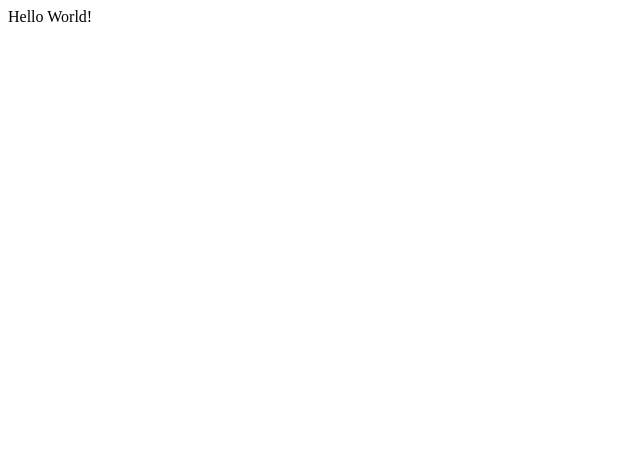
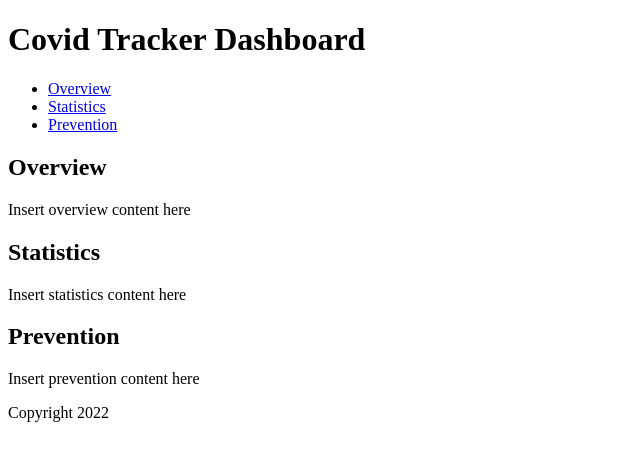
Before and after one commit to KME-31/Energy-Dashboard, a plain HTML site: page index.html in a window 1280 px wide. Shown: the whole page, without its empty margins (0-640 px from the left). Drawn offline with Linux system fonts and the light colour scheme.

Commit message:
index.html from openIA

```diff
--- a/index.html
+++ b/index.html
@@ -1,9 +1,35 @@
 <!DOCTYPE html>
 <html>
-    <head>
-        <title>Basic Web Page</title>
-    </head>
-    <body>
-Hello World!
-    </body>
+<head>
+  <title>Covid Tracker Dashboard</title>
+</head>
+<body>
+  <header>
+    <h1>Covid Tracker Dashboard</h1>
+  </header>
+  <nav>
+    <ul>
+      <li><a href="#overview">Overview</a></li>
+      <li><a href="#statistics">Statistics</a></li>
+      <li><a href="#prevention">Prevention</a></li>
+    </ul>
+  </nav>
+  <main>
+    <section id="overview">
+      <h2>Overview</h2>
+      <p>Insert overview content here</p>
+    </section>
+    <section id="statistics">
+      <h2>Statistics</h2>
+      <p>Insert statistics content here</p>
+    </section>
+    <section id="prevention">
+      <h2>Prevention</h2>
+      <p>Insert prevention content here</p>
+    </section>
+  </main>
+  <footer>
+    <p>Copyright 2022</p>
+  </footer>
+</body>
 </html>
```
